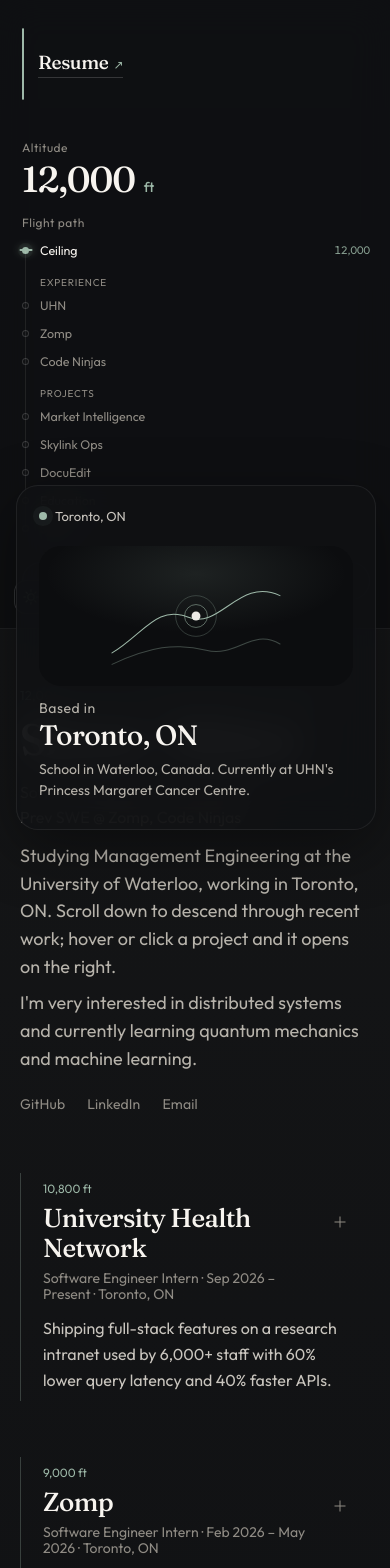
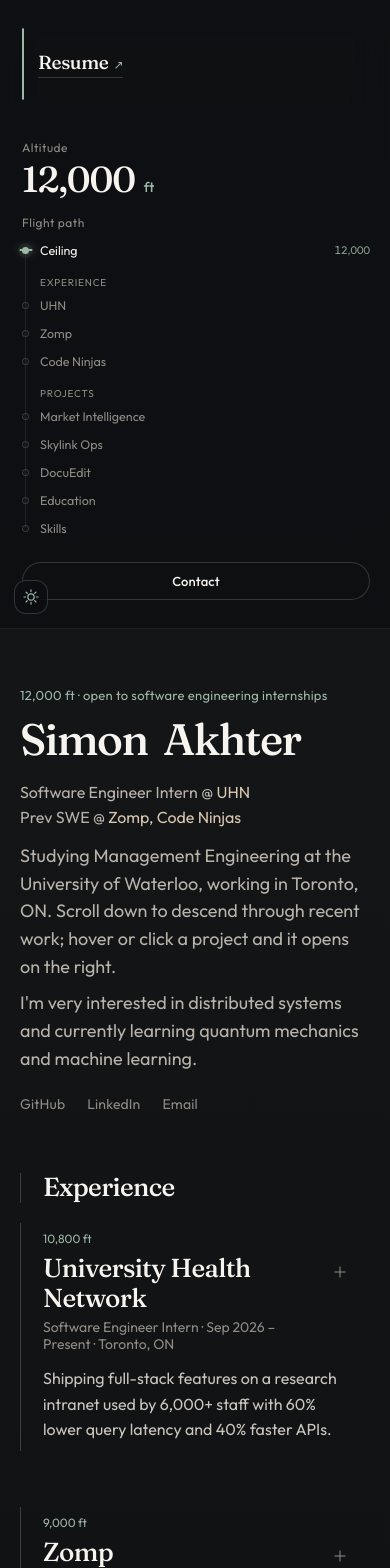
Before and after one commit to shababaa/shabab-portfolio, a React (Vite) app: page / in a window 390 px wide. Shown: the top 1568 px of the page. Built offline with nearby package versions, Linux system fonts and the light colour scheme.

Commit message:
remove right-side for phone screens

```diff
--- a/src/variants/ascent/Ascent.tsx
+++ b/src/variants/ascent/Ascent.tsx
@@ -186,7 +186,7 @@
                       <button
                         type="button"
                         className={layerOn ? 'is-current' : ''}
-                        onClick={() => flyTo(layer === 'Experience' ? experience[0].id : featured[0].id)}
+                        onClick={() => flyTo(layer === 'Experience' ? 'experience' : 'projects')}
                       >
                         {layer}
                       </button>
@@ -252,6 +252,11 @@
           </nav>
         </header>
 
+        <section className="ascent__block ascent__chapter" id="experience">
+          <h2>Experience</h2>
+        </section>
+
+
         {experience.map((job, i) => {
           const open = isExpanded(job.id)
           return (
@@ -306,6 +311,10 @@
             </article>
           )
         })}
+
+        <section className="ascent__block ascent__chapter" id="projects">
+          <h2>Projects</h2>
+        </section>
 
         {featured.map((p, i) => {
           const active = (pinned ?? peek)?.id === p.id
--- a/src/variants/ascent/ascent.css
+++ b/src/variants/ascent/ascent.css
@@ -425,6 +425,18 @@
   padding-left: 22px;
   border-left: 1px solid var(--rail);
   transition: border-color 240ms ease, background 240ms ease;
+}
+
+.ascent__chapter {
+  margin-bottom: 0;
+}
+
+.ascent__chapter h2 {
+  margin-bottom: 0;
+}
+
+.ascent .ascent__chapter + article {
+  margin-top: 20px;
 }
 
 .ascent__card,
@@ -948,8 +960,8 @@
   .ascent__panel ol {
     margin-bottom: 12px;
   }
-  .ascent main {
-    padding-bottom: 280px;
+  .ascent__stage {
+    display: none;
   }
   /* the panel scrolls away at this width, so keep the toggle reachable */
   .ascent__mast .theme-toggle {
```
